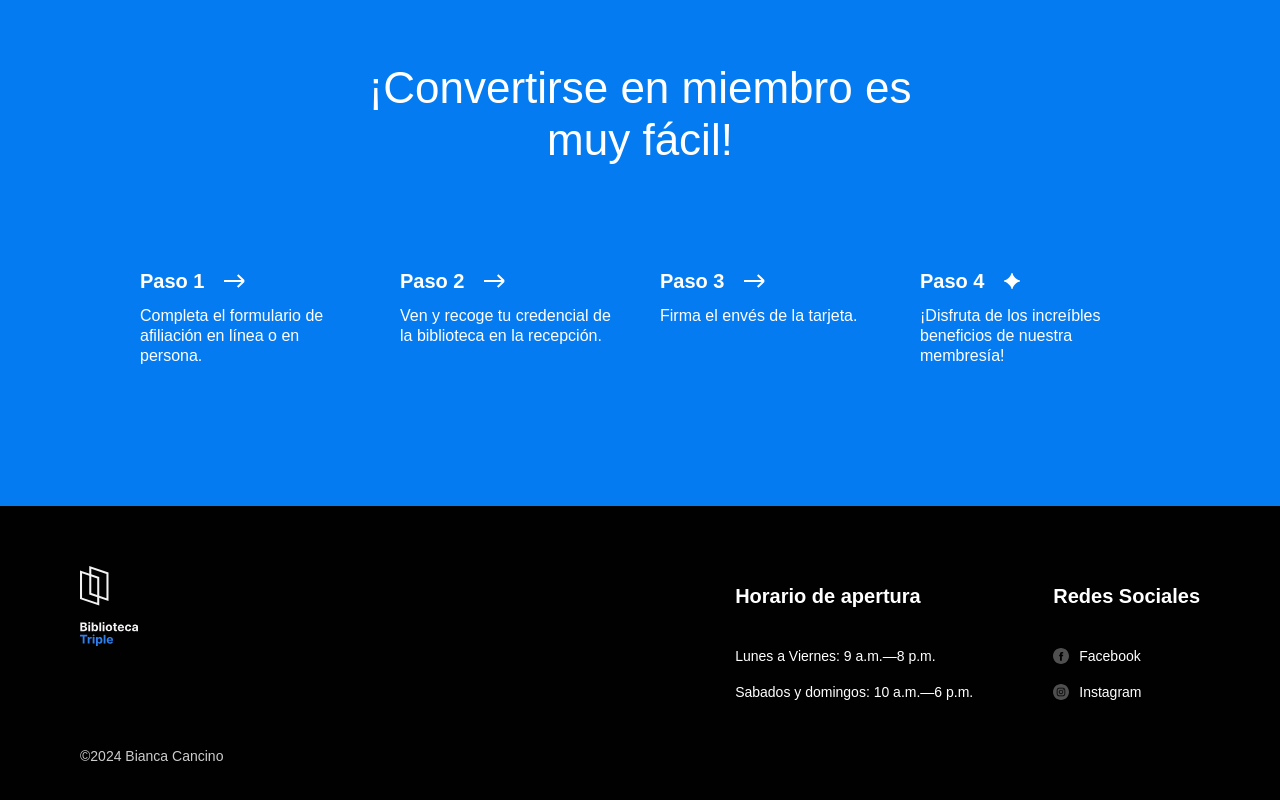
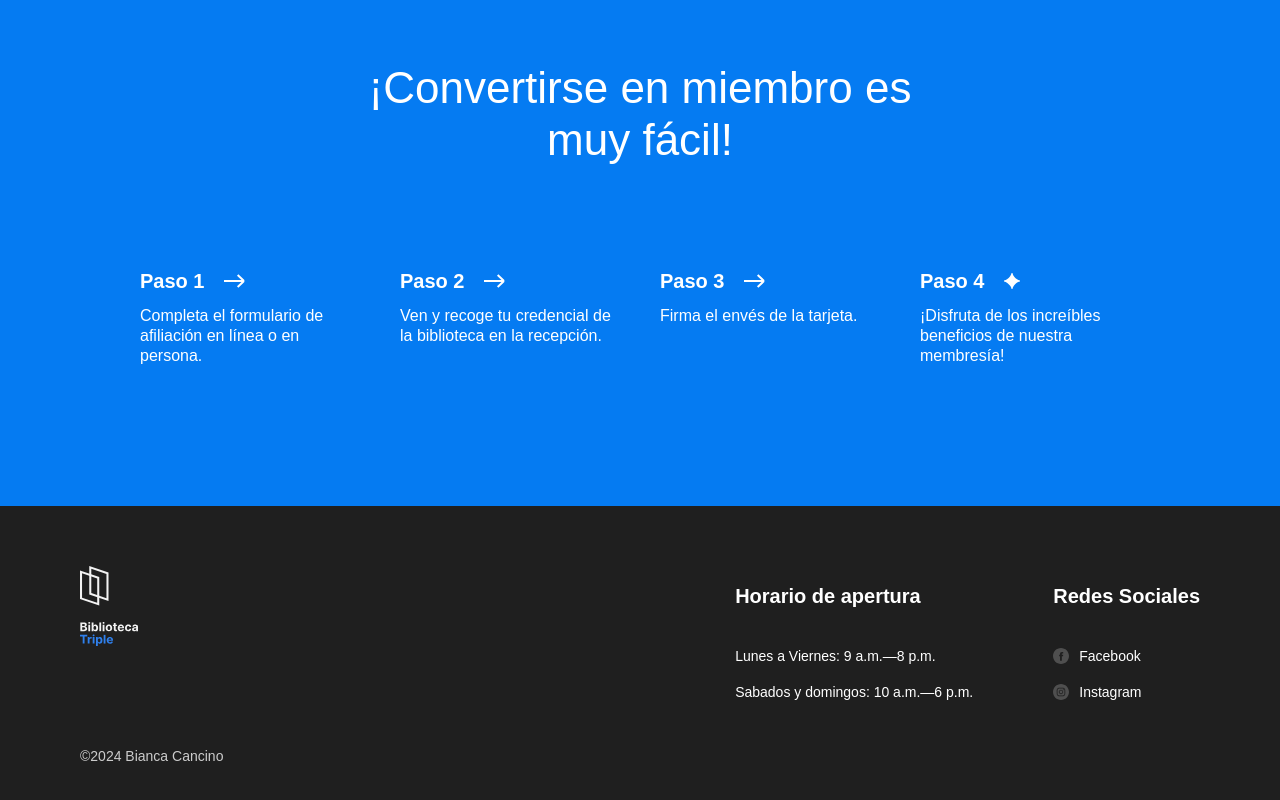
Before and after one commit to bians-coder/web_project_library_es, a plain HTML site: page index.html in a window 1280 px wide. Shown: the part 2976-3776 px from the top of the page. Drawn offline with Linux system fonts and the light colour scheme.

Commit message:
Nueva actualizacion de mi proyecto

```diff
--- a/styles/style.css
+++ b/styles/style.css
@@ -337,7 +337,7 @@
 }
 
 .footer {
-  background-color: #010101;
+  background-color: #1f1f1f;
   color: white;
   padding: 60px 80px;
   box-sizing: border-box;
```
